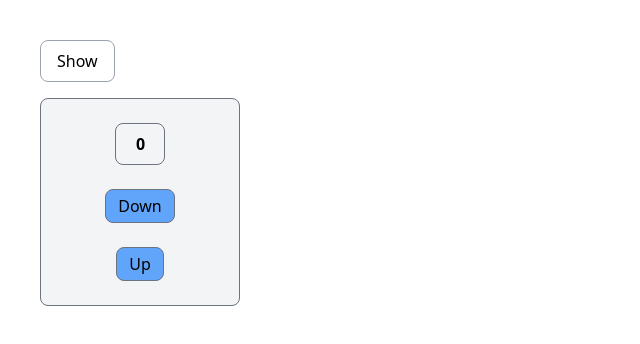
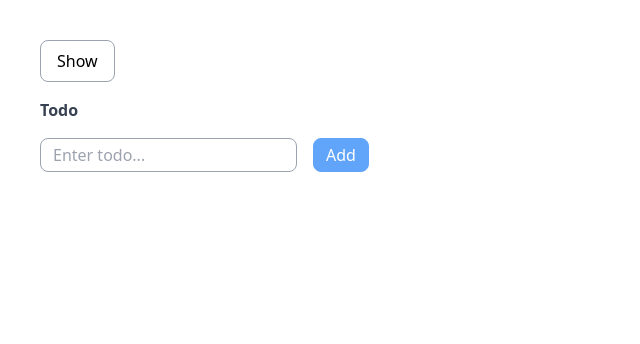
Before and after one commit to nmnhi/Reactjs, a React (Create React App) app: page / in a window 1280 px wide. Both pictures are taken after a click on the button "Show". Shown: the top 344 px of the page, without its empty margins (0-640 px from the left). Built offline with nearby package versions, Linux system fonts and the light colour scheme.

Commit message:
Create to do list and delete with useReducer

```diff
--- a/src/Components/Mounted-Unmounted.tsx
+++ b/src/Components/Mounted-Unmounted.tsx
@@ -11,6 +11,7 @@ import Memo from "./React-Memo";
 import Parent from "./Parent";
 import AddProduct from "./Add-Product";
 import UseReducer from "./useReducer";
+import Todo from "./UseReducerTodo";
 
 // Mounted & Unmounted
 // Mount là thời điểm đưa 1 component vào sử dụng còn unmounted là thời đưa component ra khỏi và không sử dụng nó nữa
@@ -36,7 +37,8 @@ function Mounted() {
       {/* {show && <Memo />} */}
       {/* {show && <Parent />} */}
       {/* {show && <AddProduct />} */}
-      {show && <UseReducer />}
+      {/* {show && <UseReducer />} */}
+      {show && <Todo />}
     </div>
   );
 }
--- /dev/null
+++ b/src/Components/UseReducerTodo.tsx
@@ -0,0 +1,115 @@
+import { useReducer, useRef } from "react";
+// Init state
+const initState = {
+  job: "",
+  jobs: [],
+};
+
+// Action
+const SET_JOB = "set_job";
+const ADD_JOB = "add_job";
+const DEL_JOB = "del_job";
+
+const setJob = (payload: any) => {
+  return {
+    type: SET_JOB,
+    payload,
+  };
+};
+
+const addJob = (payload: any) => {
+  return {
+    type: ADD_JOB,
+    payload,
+  };
+};
+
+const delJob = (payload: any) => {
+  return {
+    type: DEL_JOB,
+    payload,
+  };
+};
+
+// Reducer
+const reducer = (state: any, action: any) => {
+  console.log(action);
+  let newState;
+  switch (action.type) {
+    case SET_JOB:
+      newState = {
+        ...state,
+        job: action.payload,
+      };
+      break;
+    case ADD_JOB:
+      newState = {
+        ...state,
+        jobs: [...state.jobs, action.payload],
+      };
+      break;
+    case DEL_JOB:
+      let newJobs = [...state.jobs];
+      newJobs.splice(action.payload, 1);
+      newState = {
+        ...state,
+        jobs: newJobs,
+      };
+      break;
+    default:
+      throw new Error("Invalid action");
+  }
+  return newState;
+};
+// Dispatch
+
+function Todo() {
+  // State manage value job and jobs, dispatch manage action function ex: setJob()
+  const [state, dispatch] = useReducer(reducer, initState);
+  const { job, jobs }: any = state;
+
+  const inputRef = useRef<any>();
+  const handleSubmit = () => {
+    dispatch(addJob(job));
+    dispatch(setJob(""));
+    inputRef.current.focus();
+  };
+
+  return (
+    <div>
+      <h3 className=" my-4 font-bold text-gray-700">Todo</h3>
+      <input
+        ref={inputRef}
+        value={job}
+        className="border border-gray-400 rounded-lg py-1 px-3 mr-4"
+        type="text"
+        placeholder="Enter todo..."
+        onChange={(e) => dispatch(setJob(e.target.value))}
+      />
+      <button
+        onClick={handleSubmit}
+        className="px-3 py-1 border border-blue-400 rounded-lg bg-blue-400 text-white"
+      >
+        Add
+      </button>
+      {state.jobs.length !== 0 && (
+        <div className="mt-4 border border-gray-400 rounded-lg max-w-[300px] px-4 py-4">
+          {jobs.map((job: any, index: number) => (
+            <div key={index} className="flex items-center">
+              <li className="w-full bg-gray-200 px-2 py-3 rounded-lg my-1 max-w-[150px]">
+                {job}
+              </li>
+              <button
+                onClick={() => dispatch(delJob(index))}
+                className="border border-red-500 bg-red-400 ml-3 rounded-lg w-[100px] h-12 text-center"
+              >
+                Delete
+              </button>
+            </div>
+          ))}
+        </div>
+      )}
+    </div>
+  );
+}
+export default Todo;
```
Also changed, not shown: src/Components/dist/Mounted-Unmounted.js, src/Components/dist/UseReducerTodo.js (added).
